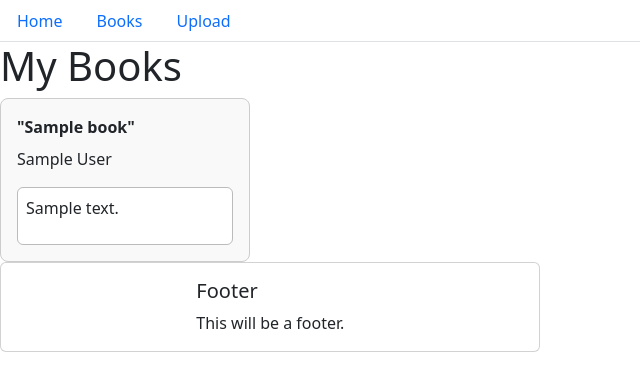
After one commit to ngelw/intellimonk, a Django app: page /books in a window 1280 px wide. The commit adds this page. Shown: the top 391 px of the page, without its empty margins (0-640 px from the left). Run offline with Django 5.2, Linux system fonts and the light colour scheme; a user stored in the database is signed in; tables that the repository leaves empty hold one stand-in row (values such as "Sample post").

Commit message:
Personal Book Library Works

```diff
--- /dev/null
+++ b/bookshelf/templates/components/base.html
@@ -0,0 +1,19 @@
+<!DOCTYPE html>
+<html>
+<head>
+    <meta charset="utf-8">
+    <meta name="viewport" content="width=device-width, initial-scale=1">
+    <title>
+        {% block title %}
+        {% endblock %}
+    </title>
+    <link href="https://cdn.jsdelivr.net/npm/bootstrap@5.3.7/dist/css/bootstrap.min.css" rel="stylesheet" integrity="sha384-LN+7fdVzj6u52u30Kp6M/trliBMCMKTyK833zpbD+pXdCLuTusPj697FH4R/5mcr" crossorigin="anonymous">
+</head>
+<body>
+    {% include "components/navbar.html" %}
+    {% block content %}
+    {% endblock %}
+    <script src="https://cdn.jsdelivr.net/npm/bootstrap@5.3.7/dist/js/bootstrap.bundle.min.js" integrity="sha384-ndDqU0Gzau9qJ1lfW4pNLlhNTkCfHzAVBReH9diLvGRem5+R9g2FzA8ZGN954O5Q" crossorigin="anonymous"></script>
+    {% include "components/footer.html" %}
+</body>
+</html>
--- /dev/null
+++ b/bookshelf/templates/components/footer.html
@@ -0,0 +1,12 @@
+<div class="card mb-3" style="max-width: 540px;">
+  <div class="row g-0">
+    <div class="col-md-4">
+    </div>
+    <div class="col-md-8">
+      <div class="card-body">
+        <h5 class="card-title">Footer</h5>
+        <p class="card-text">This will be a footer.</p>
+      </div>
+    </div>
+  </div>
+</div>
--- /dev/null
+++ b/bookshelf/templates/components/navbar.html
@@ -0,0 +1,13 @@
+<ul class="nav nav-tabs">
+    <li class="nav-item">
+        <a class="nav-link" aria-current="page" href="/">Home</a>
+    </li>
+    <li class="nav-item">
+        <a class="nav-link" href="/books">Books</a>
+    </li>
+    <li class="nav-item">
+        <a class="nav-link" href="/upload">Upload</a>
+    </li>
+
+
+</ul>
--- /dev/null
+++ b/bookshelf/templates/mybooks.html
@@ -0,0 +1,45 @@
+{% extends 'components/base.html' %}
+{% block title %}My Books{% endblock %}
+{% block content %}
+    <h1>My Books</h1>
+    <div class="books-container">
+        {% for book in books %}
+            <div class="book-box">
+                <div><strong>"{{ book.title }}"</strong></div>
+                <div>{{ book.author }}</div>
+                {% if book.description %}
+                    <div class="desc-box">
+                        <p>{{ book.description }}</p>
+                    </div>
+                {% endif %}
+            </div>
+        {% empty %}
+            <p>No books found.</p>
+        {% endfor %}
+    </div>
+    <style>
+        .books-container {
+            display: flex;
+            flex-wrap: wrap;
+            gap: 16px;
+        }
+        .book-box {
+            border: 1px solid #ccc;
+            border-radius: 8px;
+            padding: 16px;
+            background: #f9f9f9;
+            width: 250px;
+            box-sizing: border-box;
+            display: flex;
+            flex-direction: column;
+            gap: 8px;
+        }
+        .desc-box {
+            border: 1px solid #bbb;
+            border-radius: 6px;
+            background: #fff;
+            padding: 8px;
+            margin-top: 8px;
+        }
+    </style>
+{% endblock %}
--- a/bookshelf/urls.py
+++ b/bookshelf/urls.py
@@ -3,4 +3,5 @@ from . views import *
 urlpatterns = [
     path('',HomePage.as_view()),
     path('upload',UploadBook.as_view()),
+    path('books',MyBooks.as_view()),
 ]
--- a/bookshelf/views.py
+++ b/bookshelf/views.py
@@ -1,6 +1,7 @@
 from django.shortcuts import render
 from django.views import View
 from . forms import BookForm
+from . models import Book
 # Create your views here.
 class HomePage(View):
     def get(self,request):
@@ -21,3 +22,8 @@ class UploadBook(View):
 
     def get(self, request):
         return render(request, "upload.html", {"form": BookForm()})
+
+class MyBooks(View):
+    def get(self, request):
+        books = Book.objects.filter(addedby=request.user)
+        return render(request, "mybooks.html", {"books": books})
```
Also changed, not shown: bookshelf/templates/index.html (+4 -11 lines), bookshelf/templates/upload.html (+4 -9 lines).
